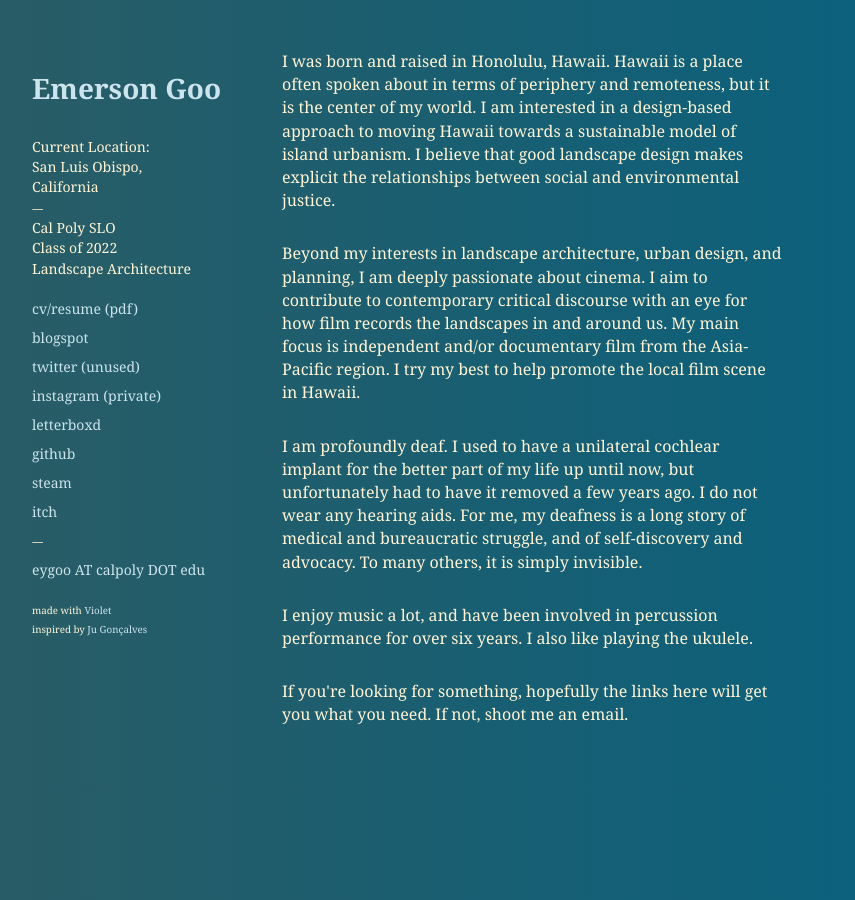
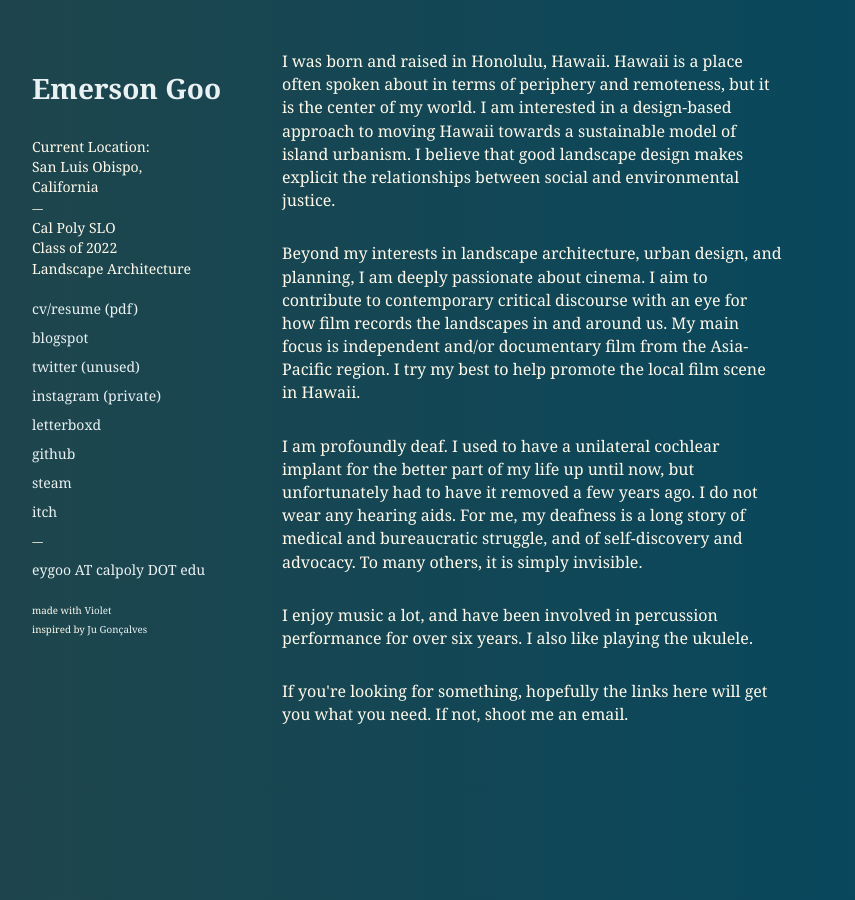
Before and after one commit to emersongoo/emersongoo.github.io, a Jekyll site: the page built from index.html, in a window 1280 px wide. Shown: the whole page, without its empty margins (68-923 px from the left). Built offline with Jekyll 4.4.1, drawn with Linux system fonts in a browser that asks for light colours.

Commit message:
color change

```diff
--- a/_sass/home.sass
+++ b/_sass/home.sass
@@ -3,11 +3,11 @@ body
   background: #fff
 
 body
-  background: -webkit-linear-gradient(left, #2b5c64 0%, #006285 100%)
-  background: -moz-linear-gradient(left, #2b5c64 0%, #006285 100%)
-  background: -o-linear-gradient(left, #2b5c64 0%, #006285 100%)
-  background: -ms-linear-gradient(left, #2b5c64 0%, #006285 100%)
-  background: linear-gradient(to right, #2b5c64 0%, #006285 100%)
+  background: -webkit-linear-gradient(left, #20454b 0%, #004964 100%)
+  background: -moz-linear-gradient(left, #20454b 0%, #004964 100%)
+  background: -o-linear-gradient(left, #20454b 0%, #004964 100%)
+  background: -ms-linear-gradient(left, #20454b 0%, #004964 100%)
+  background: linear-gradient(to right, #20454b 0%, #004964 100%)
   color: $beta
   font-family: $font
   font-size: 14px
--- a/_sass/variables.sass
+++ b/_sass/variables.sass
@@ -1,8 +1,8 @@
 $font: "Georgia", serif
 
-$alpha: #cce4ed
-$beta: #fff4d6
-$gama: #ffdb70
+$alpha: #eaf1f2
+$beta: #fff9ea
+$gama: #ffe599
 
 $above: "only screen and (min-width: 600px)"
 $below: "only screen and (max-width: 600px)"
```
